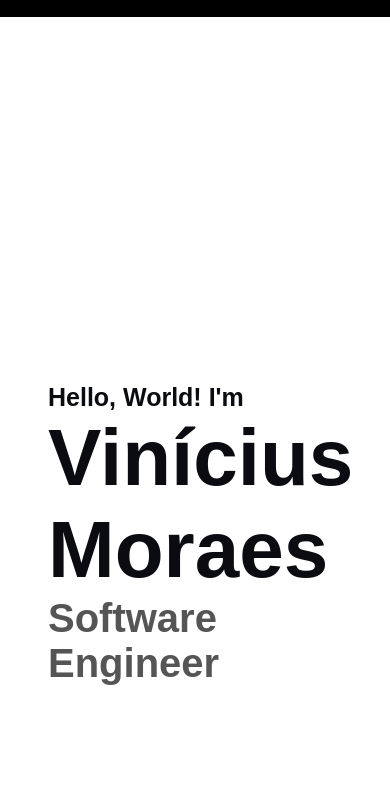
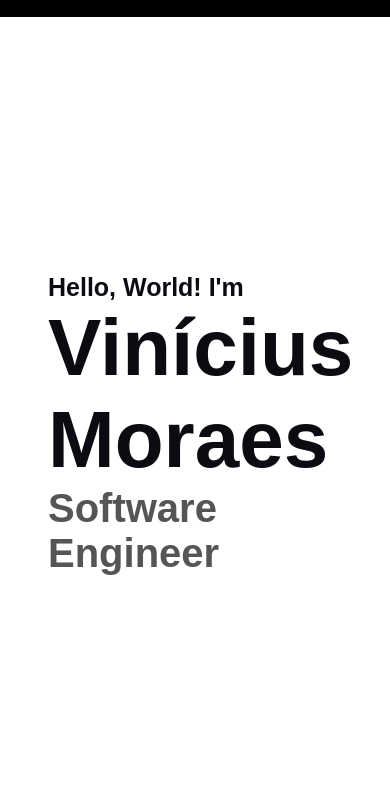
Before and after one commit to vximoraes/portfolio, a plain HTML site: page index.html in a window 390 px wide. Shown: the part 51-844 px from the top of the page. Drawn offline with Linux system fonts and the light colour scheme.

Commit message:
refactor: adjust padding and margin for home section to enhance layout and responsiveness

```diff
--- a/assets/css/home.css
+++ b/assets/css/home.css
@@ -1,7 +1,8 @@
 .home {
     background: white;
-    padding: 350px 32px;
+    padding: 320px 20px;
     text-align: left;
+    margin-bottom: 35px;
 }
 
 .hello {
@@ -17,3 +18,9 @@
     font-size: 40px;
     color: rgb(85, 85, 85);
 }
+
+@media (max-width: 800px) {
+    .home {
+        padding: 240px 32px;
+    }
+}
```
